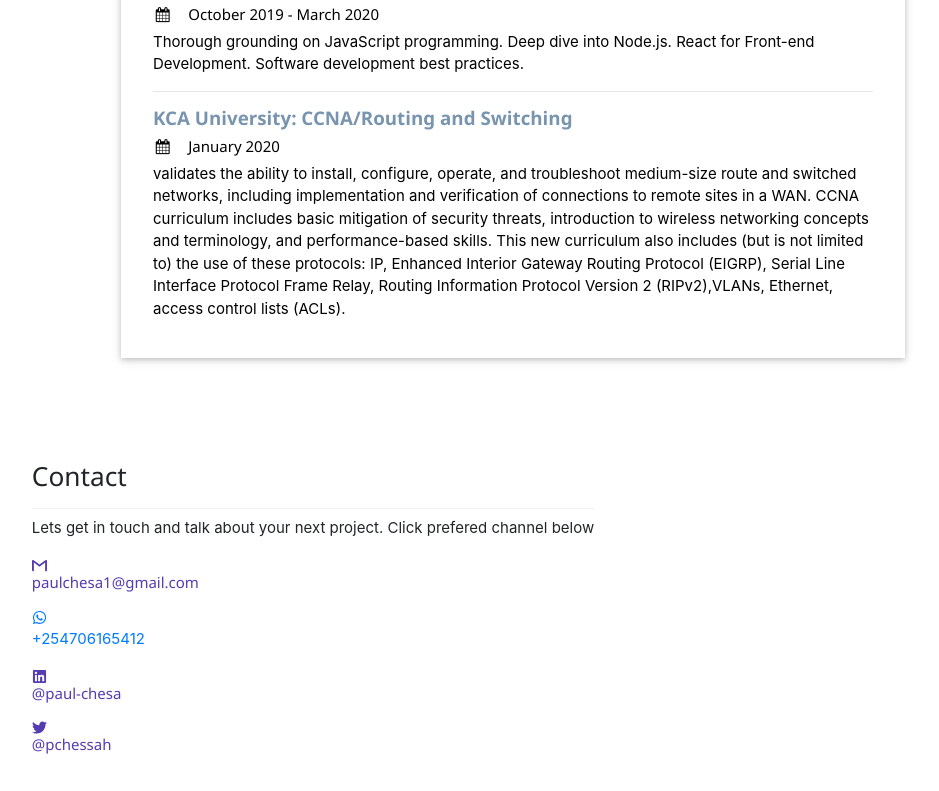
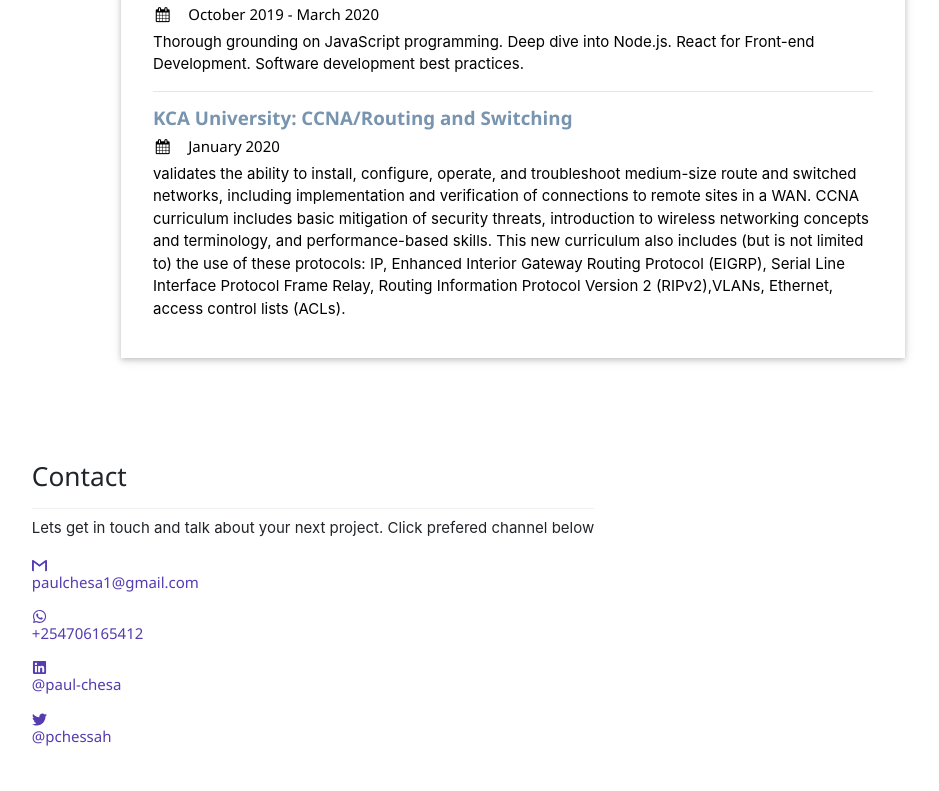
Before and after one commit to pchessah/personal-website, a React (Create React App) app: page / in a window 1280 px wide. Shown: the part 3249-4040 px from the top of the page, without its empty margins (327-1266 px from the left). Built offline with nearby package versions, Linux system fonts and the light colour scheme.

Commit message:
update whatsapp number color, update npm

```diff
--- a/src/ContactForm.jsx
+++ b/src/ContactForm.jsx
@@ -33,8 +33,11 @@ function ContactForm(props) {
         </h6>
       </a>
       <a href={url}>
-          <FaWhatsapp/>
+        <h6>
+        <FaWhatsapp/>
           <p>+254706165412</p>
+        </h6>
+
       </a>
       <a href="https://www.linkedin.com/in/paul-chesa/">
         <h6>
```
Also changed, not shown: 1 other file (tests, documents, lock files or other folders).
